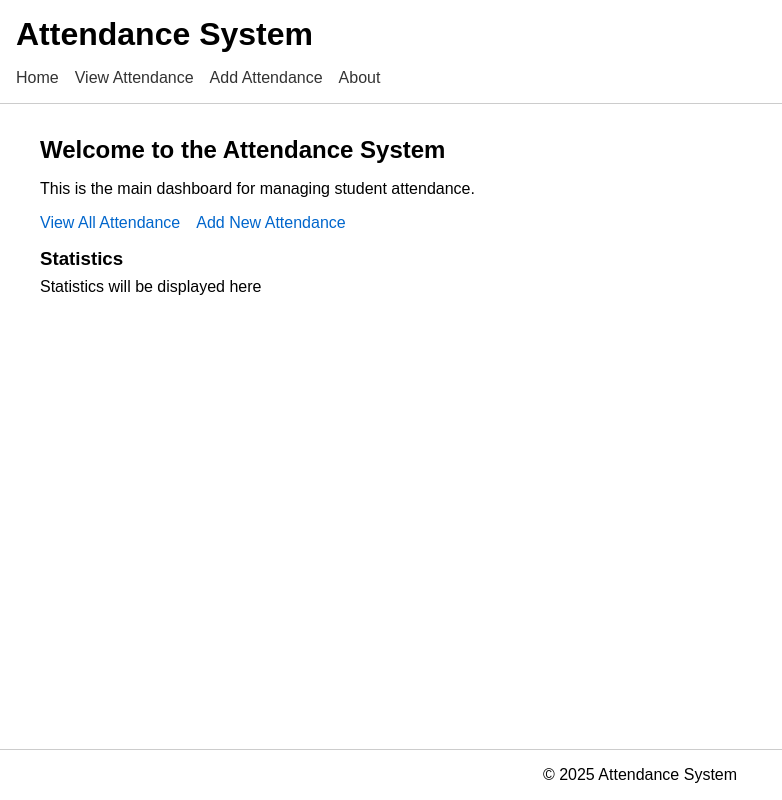
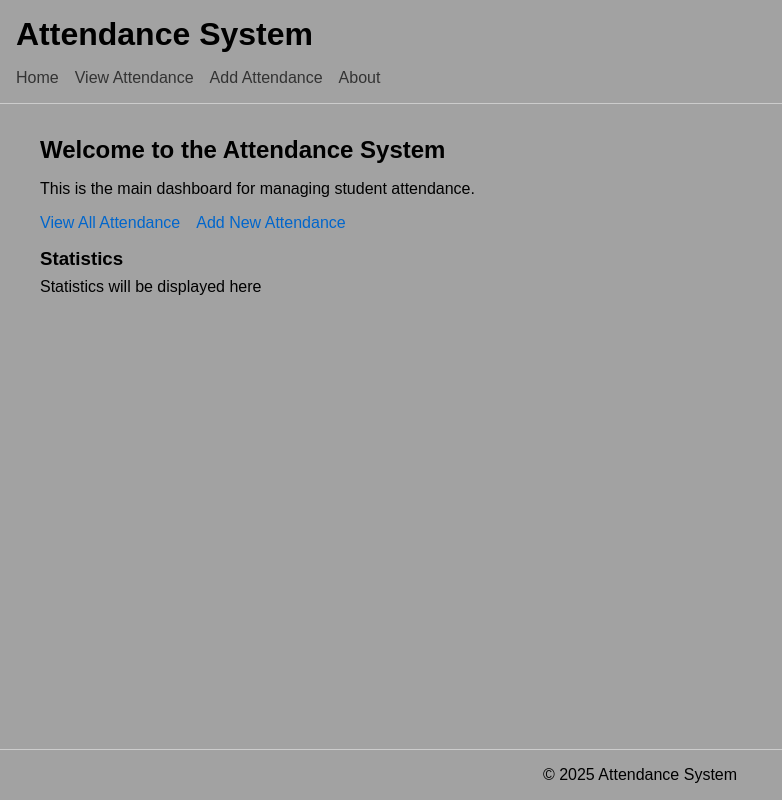
Before and after one commit to codewithsirjm/bgfc-attendance-system, a React (Vite) app: page / in a window 1280 px wide. Shown: the whole page, without its empty margins (0-782 px from the left). Built offline with nearby package versions, Linux system fonts and the light colour scheme.

Commit message:
changed the background color of the body

```diff
--- a/src/styles.css
+++ b/src/styles.css
@@ -8,6 +8,7 @@
 
 body {
   font-family: Arial, sans-serif;
+  background-color: rgba(143, 143, 143, 0.822);
 }
 
 .app {
```
